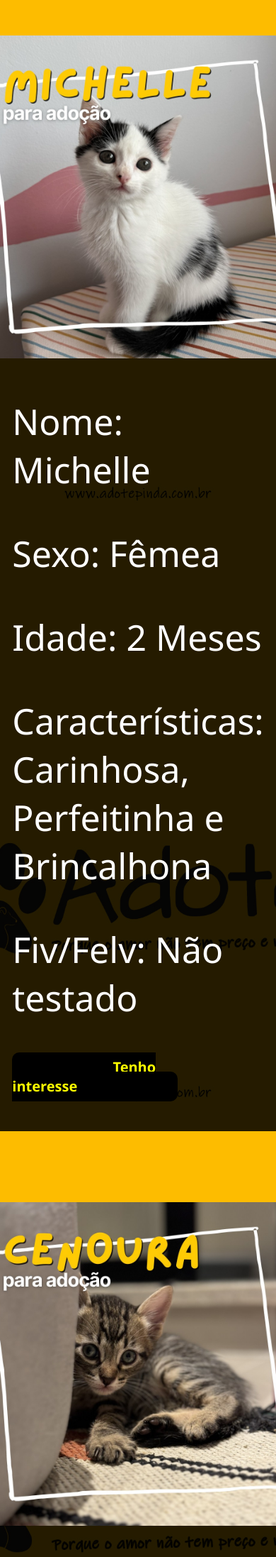
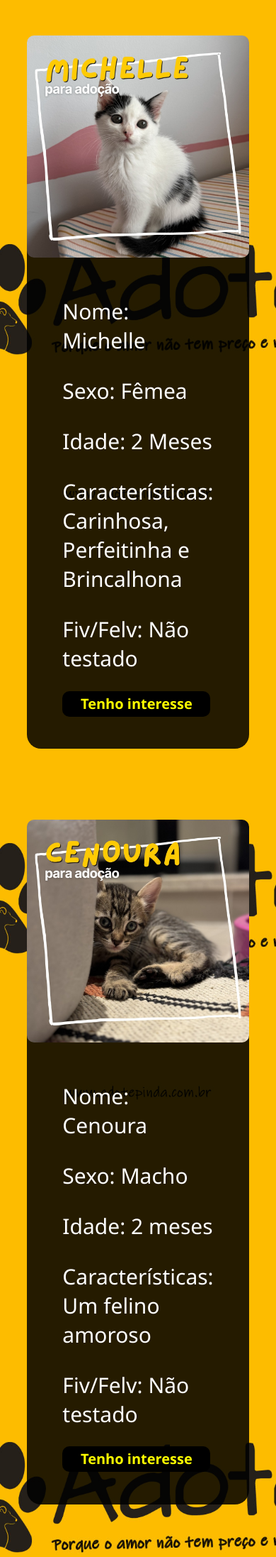
Before and after one commit to DJoverdant/CCG, a PHP site: page /html/adocao.html in a window 390 px wide. Shown: the top 2194 px of the page at 71% size. Run offline with PHP 8.4, Linux system fonts and the light colour scheme.

Commit message:
CCG 100% responsivo com cada detalhe

```diff
--- a/CCG/css/index.css
+++ b/CCG/css/index.css
@@ -274,12 +274,13 @@ input{
         background-color: rgba(0, 0, 0, 0.856);
         color: white;
         border-radius: 20px;
-        width: 4000px;
+        width: 90%;
         text-align: left;
+        height: 50%;
 
     }
     p{
-        font-size: 50px;
+        font-size: 30px;
     }
 
     #BotaoAdt{
@@ -287,12 +288,12 @@ input{
         background-color: black;
         font-weight: bold;
         border-radius: 10px;
-        padding: 2% 40%;
+        padding: 2% 12%;
         text-decoration: none;
         align-items: center;
     }
     #BotaoAdt:hover{
-        padding: 2% 40%;
+        padding: 2% 12%;
     }
     #questions{
         width: 75%;
```
